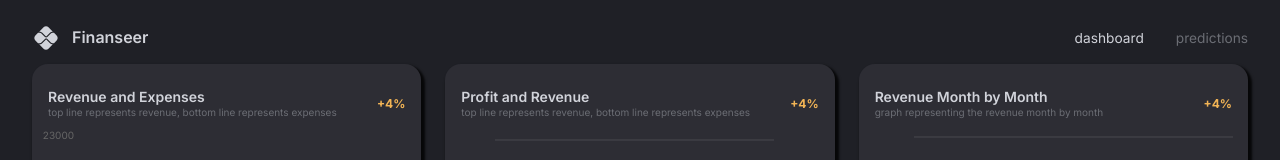
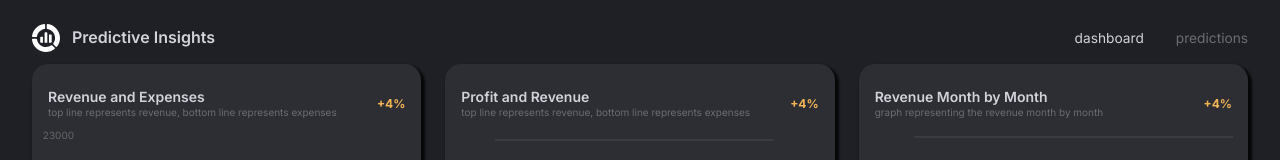
Before and after one commit to tarik310/demo-finance-app, a React (Vite) app: page / in a window 1280 px wide. Shown: the top 160 px of the page. Built offline with nearby package versions, Linux system fonts and the light colour scheme; no server answers.

Commit message:
add PredictiveInsightsLogo component and update Navbar to use it

```diff
--- /dev/null
+++ b/src/assets/PredictiveInsightsLogo.tsx
@@ -0,0 +1,32 @@
+export default function PredictiveInsightsLogo() {
+  return (
+    <svg
+      xmlns="http://www.w3.org/2000/svg"
+      version="1.1"
+      xmlnsXlink="http://www.w3.org/1999/xlink"
+      width="28"
+      height="28"
+      x="0"
+      y="0"
+      viewBox="0 0 512 512"
+      //   style="enable-background:new 0 0 512 512"
+      xmlSpace="preserve"
+      fill="#ffffff"
+    >
+      <g>
+        <path
+          d="M.117 223.061c-1.112 8.949 5.867 16.85 14.885 16.85h61.026a15 15 0 0 0 14.792-12.516c11.745-69.945 66.629-124.83 136.574-136.574a15 15 0 0 0 12.516-14.793V15.002c0-9.018-7.9-15.997-16.85-14.885h-.001C166.789 7.11 113.632 33.129 73.38 73.38 33.129 113.632 7.11 166.79.117 223.061zM351.576 390.68c-28.47 20.328-61.853 31.072-96.54 31.072-81.621 0-150.683-58.49-164.215-139.078a15 15 0 0 0-14.792-12.516H15.002c-9.018 0-15.997 7.9-14.885 16.849v.001C16.058 415.274 125.649 512 255.036 512c57.64 0 112.15-18.709 157.638-54.104 7.12-5.54 7.774-16.066 1.395-22.445l-43.17-43.17a15 15 0 0 0-19.323-1.601zM282.674 90.821c80.587 13.532 139.079 82.594 139.079 164.215 0 34.687-10.745 68.069-31.072 96.54a15 15 0 0 0 1.601 19.322l43.172 43.172c6.379 6.379 16.904 5.724 22.444-1.395l.001-.001C493.292 367.188 512 312.677 512 255.036 512 125.649 415.274 16.058 287.008.117h-.001c-8.949-1.112-16.85 5.867-16.85 14.885v61.026a15.001 15.001 0 0 0 12.517 14.793z"
+          //   fill="#000000"
+          opacity="1"
+          //   data-original="#000000"
+        ></path>
+        <path
+          d="M265.024 151.964h-20.012c-8.284 0-15 6.716-15 15v174.998h50.012V166.964c0-8.284-6.716-15-15-15zM310.024 341.962h35.012c8.284 0 15-6.716 15-15V206.963c0-8.284-6.716-15-15-15h-35.012zM200.012 231.963h-34.974c-8.284 0-15 6.716-15 15v79.999c0 8.284 6.716 15 15 15h34.974z"
+          //   fill="#000000"
+          opacity="1"
+          //   data-original="#000000"
+        ></path>
+      </g>
+    </svg>
+  );
+}
--- a/src/scenes/navbar/index.tsx
+++ b/src/scenes/navbar/index.tsx
@@ -1,21 +1,19 @@
 import { useState } from "react";
 import { Link } from "react-router-dom";
-import PixIcon from "@mui/icons-material/Pix";
 import { Box, Typography, useTheme } from "@mui/material";
 import FlexBetween from "@/components/FlexBetween";
+import PredictiveInsightsLogo from "@/assets/PredictiveInsightsLogo";
 
-type Props = {};
-
-const Navbar = (props: Props) => {
+const Navbar = () => {
   const { palette } = useTheme();
   const [selected, setSelected] = useState("dashboard");
   return (
     <FlexBetween mb="0.25rem" p="0.5rem 0rem" color={palette.grey[300]}>
       {/* LEFT SIDE */}
       <FlexBetween gap="0.75rem">
-        <PixIcon sx={{ fontSize: "28px" }} />
+        <PredictiveInsightsLogo />
         <Typography variant="h4" fontSize="16px">
-          Finanseer
+          Predictive Insights
         </Typography>
       </FlexBetween>
 
```
